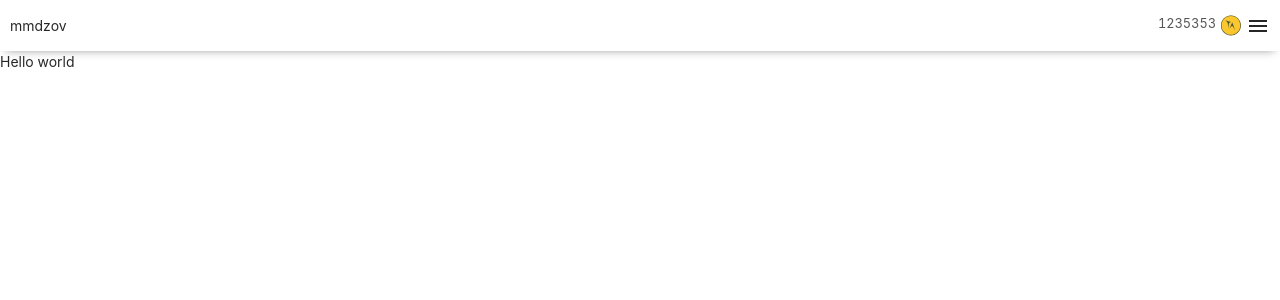
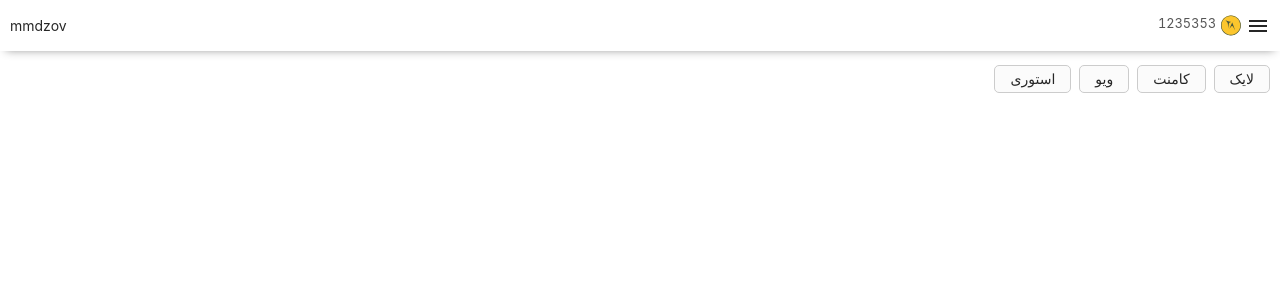
Before and after one commit to mmdzov/instauto, a React (Create React App) app: page / in a window 1280 px wide. Shown: the top 300 px of the page. Built offline with nearby package versions, Linux system fonts and the light colour scheme.

Commit message:
Completed top toolbar

```diff
--- a/src/components/BottomNavigation/BottomNavigation.jsx
+++ b/src/components/BottomNavigation/BottomNavigation.jsx
@@ -5,42 +5,52 @@ import SettingsIcon from "@material-ui/icons/Settings";
 import AllInboxIcon from "@material-ui/icons/AllInbox";
 import WhatshotIcon from "@material-ui/icons/Whatshot";
 import { useState } from "react";
+import { useHistory } from "react-router-dom";
 const BottomNavigation = () => {
   const [label] = useState(true);
+  const [list] = useState([
+    { label: "اصلی", Icon: HomeIcon, url: "/", centered: false },
+    {
+      label: "پیگیری",
+      Icon: AllInboxIcon,
+      url: `/order?user=mmdzov`,
+      centered: false,
+    },
+    { label: "", Icon: StoreIcon, url: "/store", centered: true },
+    { label: "", Icon: StoreIcon, url: "", centered: false },
+    {
+      label: "سفارش",
+      Icon: WhatshotIcon,
+      url: "/order",
+      centered: false,
+      color: "#ff4c4c",
+    },
+    { label: "تنظیمات", Icon: SettingsIcon, url: "/setting", centered: false },
+  ]);
+  const history = useHistory();
+  const handleGo = (path) => {
+    if (path) {
+      history.push(path);
+    }
+  };
   return (
     <Container>
       <div className="">
-        <div className="item">
-          <div className="icon">
-            <HomeIcon />
+        {list?.map((item) => (
+          <div
+            className={`item ${item?.centered ? "centered" : ""}`}
+            key={item?.url}
+            onClick={() => handleGo(item?.url)}
+          >
+            <div
+              className="icon"
+              style={{ color: item?.color ? item?.color : "" }}
+            >
+              <item.Icon />
+            </div>
+            {label ? <div className="label">{item?.label}</div> : null}
           </div>
-          {label ? <div className="label">اصلی</div> : null}
-        </div>
-        <div className="item">
-          <div className="icon">
-            <AllInboxIcon />
-          </div>
-          {label ? <div className="label">پیگیری</div> : null}
-        </div>
-        <div className="item centered">
-          <div className="icon">
-            <StoreIcon />
-          </div>
-          {/* {label ? <div className="label">فروشگاه</div> : null} */}
-        </div>
-        <div className="item" style={{ cursor: "unset" }}></div>
-        <div className="item">
-          <div className="icon" style={{ color: "#ff4c4c" }}>
-            <WhatshotIcon />
-          </div>
-          {label ? <div className="label">سفارش</div> : null}
-        </div>
-        <div className="item">
-          <div className="icon">
-            <SettingsIcon />
-          </div>
-          {label ? <div className="label">تنظیمات</div> : null}
-        </div>
+        ))}
       </div>
     </Container>
   );
--- /dev/null
+++ b/src/components/List/List.jsx
@@ -0,0 +1,13 @@
+import { Container } from "./List.styled";
+
+const List = ({ items = [], mode = "" }) => {
+  return (
+    <Container>
+      {items?.map((item) => (
+        <div className="item"></div>
+      ))}
+    </Container>
+  );
+};
+
+export default List;
--- /dev/null
+++ b/src/components/List/List.styled.js
@@ -0,0 +1,8 @@
+import styled from "styled-components";
+
+export const Container = styled.div`
+
+& .item{
+
+}
+`
--- a/src/components/MainToolbar/MainToolbar.jsx
+++ b/src/components/MainToolbar/MainToolbar.jsx
@@ -0,0 +1,28 @@
+import { useState } from "react";
+import { Container } from "./MainToolbar.styled";
+import { useHistory } from "react-router-dom";
+const MainToolbar = () => {
+  const [list] = useState([
+    { name: "لایک", url: "/like" },
+    { name: "کامنت", url: "/comment" },
+    { name: "ویو", url: "/view" },
+    { name: "استوری", url: "/story" },
+  ]);
+  const history = useHistory();
+
+  return (
+    <Container className="">
+      {list?.map((item) => (
+        <div
+          className="item"
+          key={item?.url}
+          onClick={() => history.push(item?.url)}
+        >
+          {item?.name}
+        </div>
+      ))}
+    </Container>
+  );
+};
+
+export default MainToolbar;
--- a/src/components/MainToolbar/MainToolbar.styled.js
+++ b/src/components/MainToolbar/MainToolbar.styled.js
@@ -0,0 +1,27 @@
+import styled from "styled-components";
+
+export const Container = styled.div`
+  display: flex;
+  width: 100%;
+  direction: rtl;
+  padding: 0 10px;
+  height: 50px;
+  align-items: center;
+  overflow-x: auto;
+  overflow-y: hidden;
+  margin-top: 5px;
+  padding-bottom: 10px;
+  & .item {
+    padding: 2px 15px;
+    background: #fbfbfb;
+    border-radius: 5px;
+    margin-left: 8px;
+    border: 1px solid #ccc;
+    margin-top: 5px;
+    height: 28px;
+    display: flex;
+    align-items: center;
+    justify-content: center;
+    cursor: pointer;
+  }
+`;
--- a/src/containers/Instauto.jsx
+++ b/src/containers/Instauto.jsx
@@ -6,8 +6,13 @@ const Instauto = () => {
   return (
     <Switch>
       <Route path={["/"]} exact>
+        <MainLayout main>
+          <Route path="/" exact component={Home} />
+        </MainLayout>
+      </Route>
+      <Route path={["/order"]} exact>
         <MainLayout>
-          <Route path="/" exact component={Home} />
+          <Route path="/order" exact component={Home} />
         </MainLayout>
       </Route>
     </Switch>
--- a/src/layouts/MainLayout.jsx
+++ b/src/layouts/MainLayout.jsx
@@ -1,13 +1,15 @@
 import styled from "styled-components";
 import BottomNavigation from "../components/BottomNavigation/BottomNavigation";
+import MainToolbar from "../components/MainToolbar/MainToolbar";
 import Navigation from "../components/Navigation/Navigation";
 import useDevice from "../hooks/useDevice";
 
-const MainLayout = ({ children }) => {
+const MainLayout = ({ main = false, children }) => {
   const mobile = useDevice();
   return (
     <Container>
       <Navigation />
+      {main ? <MainToolbar /> : null}
       {children}
       {mobile ? <BottomNavigation /> : null}
     </Container>
--- a/src/pages/Home/Home.jsx
+++ b/src/pages/Home/Home.jsx
@@ -1,9 +1,12 @@
+import List from "../../components/List/List";
 import { Container } from "./Home.styled";
 
 const Home = () => {
-    return ( <Container>
-        Hello world
-    </Container> );
-}
+  return (
+    <Container>
+      <List mode="all" />
+    </Container>
+  );
+};
 
 export default Home;
```
Also changed, not shown: src/store/index.js (added), src/store/types.js (added).
